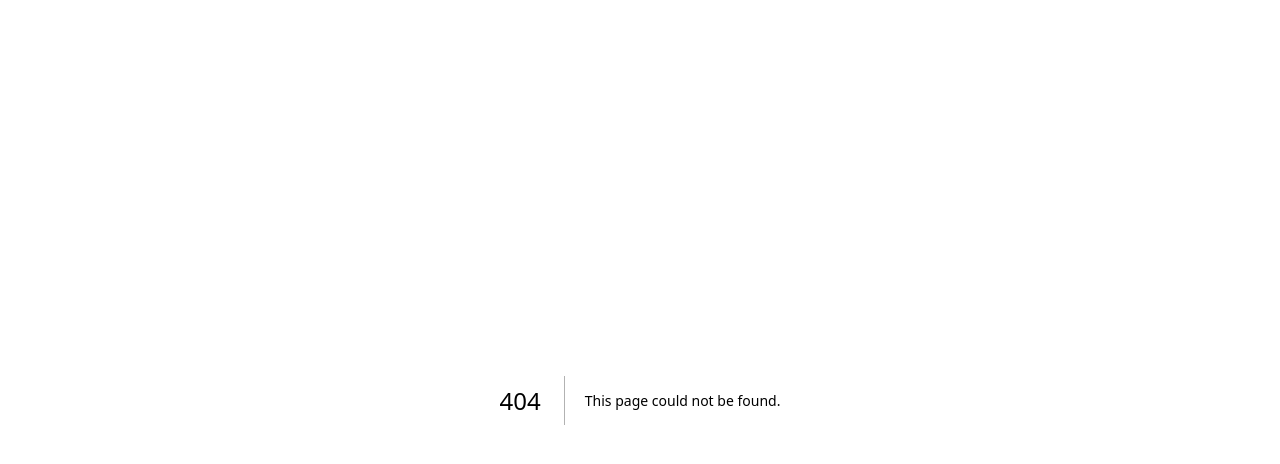
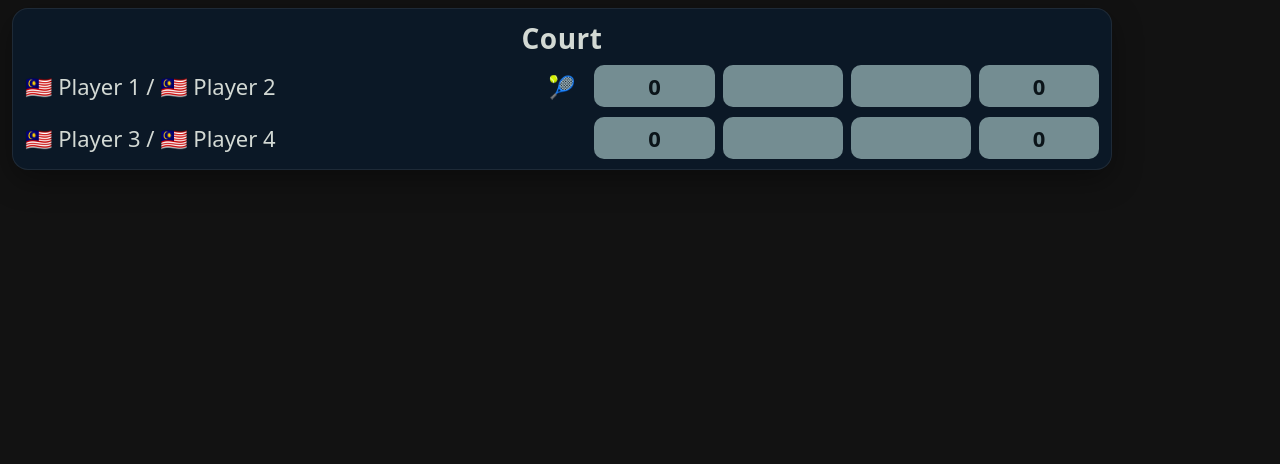
Before and after one commit to scrumpybeetlewink-arch/joyscores-jdp, a Next.js app: page /overlay in a window 1280 px wide. Before the commit this address had no page. Shown: the top 464 px of the page. Built offline with nearby package versions, Linux system fonts and the light colour scheme; no server answers.

Commit message:
Create page.tsx

```diff
--- /dev/null
+++ b/app/overlay/page.tsx
@@ -0,0 +1,163 @@
+"use client";
+
+import { useEffect, useMemo, useState } from "react";
+import { useSearchParams } from "next/navigation";
+import { db, ensureAnonLogin } from "@/lib/firebase.client";
+import { ref, onValue } from "firebase/database";
+
+/** ---------- Types ---------- */
+type Side = "p1" | "p2";
+type Point = 0 | 15 | 30 | 40 | "Ad";
+type BestOf = 3 | 5;
+type Player = { name: string; cc: string };
+type ScoreState = {
+  meta: { name: string; bestOf: BestOf };
+  players: { "1a": Player; "1b": Player; "2a": Player; "2b": Player };
+  points: Record<Side, Point>;
+  games: Record<Side, number>;
+  sets: { p1: number[]; p2: number[] };
+  tiebreak: boolean;
+  tb: Record<Side, number>;
+  server: Side | null;
+  ts?: number;
+};
+
+/** ---------- Defaults ---------- */
+const defaultState: ScoreState = {
+  meta: { name: "", bestOf: 3 },
+  players: {
+    "1a": { name: "", cc: "🇲🇾" },
+    "1b": { name: "", cc: "🇲🇾" },
+    "2a": { name: "", cc: "🇲🇾" },
+    "2b": { name: "", cc: "🇲🇾" },
+  },
+  points: { p1: 0, p2: 0 },
+  games: { p1: 0, p2: 0 },
+  sets: { p1: [], p2: [] },
+  tiebreak: false,
+  tb: { p1: 0, p2: 0 },
+  server: "p1",
+};
+
+/** ---------- Helpers ---------- */
+const flag = (cc: string) => cc || "🏳️";
+const nameOr = (n: string, fb: string) => (n?.trim() ? n : fb);
+
+/** ---------- Normalize RTDB ---------- */
+function normalize(v: any): ScoreState {
+  if (!v) return defaultState;
+  return {
+    ...defaultState,
+    ...v,
+    meta: {
+      name: v?.meta?.name ?? "",
+      bestOf: (v?.meta?.bestOf === 5 ? 5 : 3) as BestOf,
+    },
+  };
+}
+
+export default function OverlayPage() {
+  const params = useSearchParams();
+  const courtKey = (params.get("c") || "court1").trim();     // ?c=court2
+  const scale = Math.max(0.25, Number(params.get("s") || "1")); // ?s=0.9 to shrink
+
+  const [s, setS] = useState<ScoreState>(defaultState);
+  const maxSets = useMemo(
+    () => ((s.meta.bestOf ?? 3) === 5 ? 5 : 3),
+    [s.meta.bestOf]
+  );
+
+  // subscribe
+  useEffect(() => {
+    let off = () => {};
+    (async () => {
+      try { await ensureAnonLogin(); } catch {}
+      off = onValue(ref(db, `/courts/${courtKey}`), (snap) => {
+        setS(normalize(snap.val()));
+      });
+    })();
+    return () => off?.();
+  }, [courtKey]);
+
+  const Row = ({ side }: { side: Side }) => {
+    const P = s.players;
+    const sets = s.sets;
+    const games = s.games;
+
+    const p1a = nameOr(P["1a"].name, "Player 1");
+    const p1b = nameOr(P["1b"].name, "Player 2");
+    const p2a = nameOr(P["2a"].name, "Player 3");
+    const p2b = nameOr(P["2b"].name, "Player 4");
+
+    const line =
+      side === "p1"
+        ? `${flag(P["1a"].cc)} ${p1a} / ${flag(P["1b"].cc)} ${p1b}`
+        : `${flag(P["2a"].cc)} ${p2a} / ${flag(P["2b"].cc)} ${p2b}`;
+
+    const finished = Math.max(sets.p1.length, sets.p2.length);
+    const setCells = Array.from({ length: maxSets }).map((_, i) => {
+      if (i < finished) return side === "p1" ? sets.p1[i] ?? "" : sets.p2[i] ?? "";
+      if (i === finished) return side === "p1" ? games.p1 ?? "" : games.p2 ?? "";
+      return "";
+    });
+
+    const points = s.tiebreak ? `TB ${s.tb[side]}` : s.points[side];
+
+    return (
+      <div className="r">
+        <div className="team">{line}</div>
+        <div className="serve">{s.server === side ? "🎾" : ""}</div>
+        <div className="grid" style={{ gridTemplateColumns: `repeat(${maxSets + 1}, 1fr)` }}>
+          {setCells.map((v, i) => (
+            <div key={i} className="box">{v}</div>
+          ))}
+          <div className="box">{String(points)}</div>
+        </div>
+      </div>
+    );
+  };
+
+  return (
+    <main className="wrap" style={{ transform: `scale(${scale})`, transformOrigin: "top left" }}>
+      <style>{`
+        /* Transparent for OBS */
+        html, body { background: transparent !important; }
+        :root{ --ink2:#0B1B2B; --muted:#748D92; --cloud:#D3D9D4; }
+        .wrap{
+          font-family: ui-sans-serif, system-ui, -apple-system, Segoe UI, Roboto, Helvetica Neue, Arial;
+          color: #fff;
+          padding: 8px 12px;
+        }
+        .card{
+          background: rgba(11,27,43,.85);
+          border-radius: 16px;
+          padding: 10px 12px;
+          box-shadow: 0 10px 30px rgba(0,0,0,.35);
+          border: 1px solid rgba(255,255,255,.08);
+          width: min(1100px, 95vw);
+        }
+        .title{
+          text-align:center; font-weight:900; letter-spacing:.5px; margin-bottom:8px;
+          color: var(--cloud); font-size: 28px;
+        }
+        .rows{ display:grid; gap:10px; }
+        .r{ display:grid; grid-template-columns: 1fr 2.8rem minmax(0,1fr); gap:10px; align-items:center; font-size:22px; }
+        .team{ color: var(--cloud); white-space:nowrap; overflow:hidden; text-overflow:ellipsis; }
+        .serve{ text-align:center; }
+        .grid{ display:grid; gap:8px; }
+        .box{
+          background: var(--muted); color: #0b1419; border-radius: 10px; min-height: 1.9em;
+          display:flex; align-items:center; justify-content:center; font-weight:800;
+        }
+      `}</style>
+
+      <section className="card">
+        <div className="title">{s.meta.name || "Court"}</div>
+        <div className="rows">
+          <Row side="p1" />
+          <Row side="p2" />
+        </div>
+      </section>
+    </main>
+  );
+}
```
